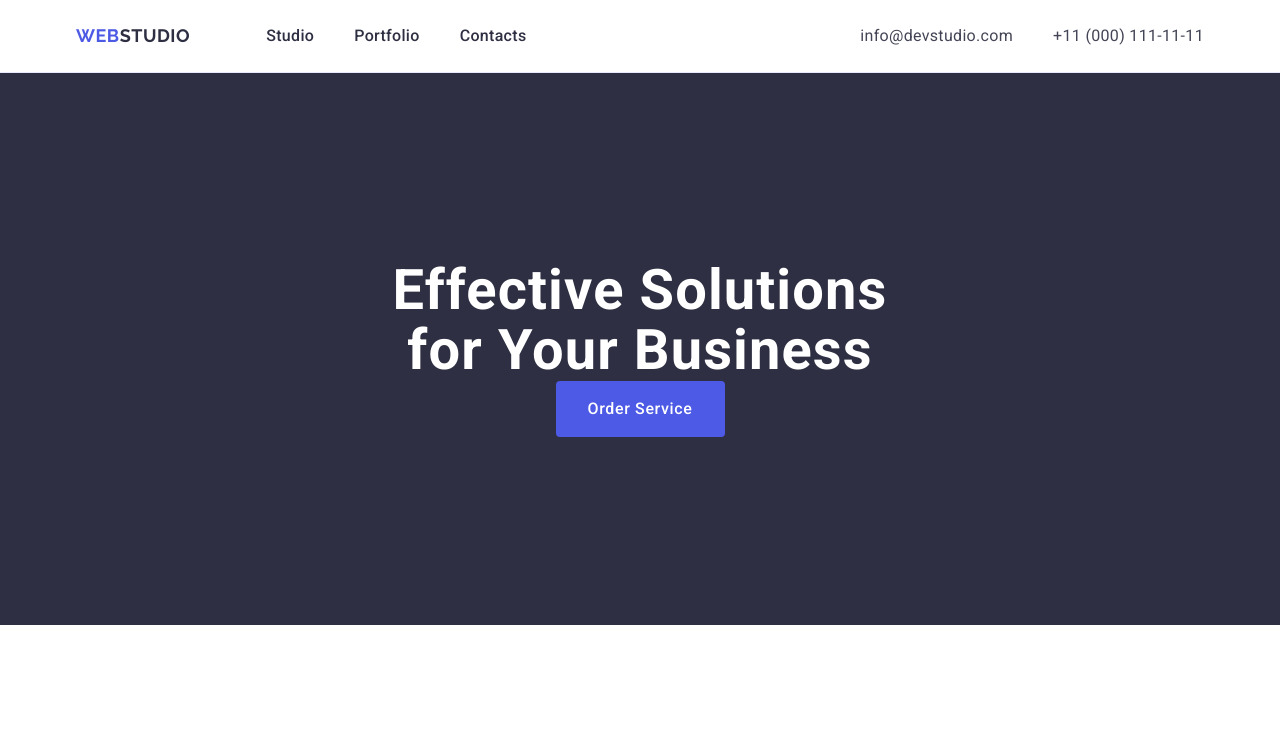
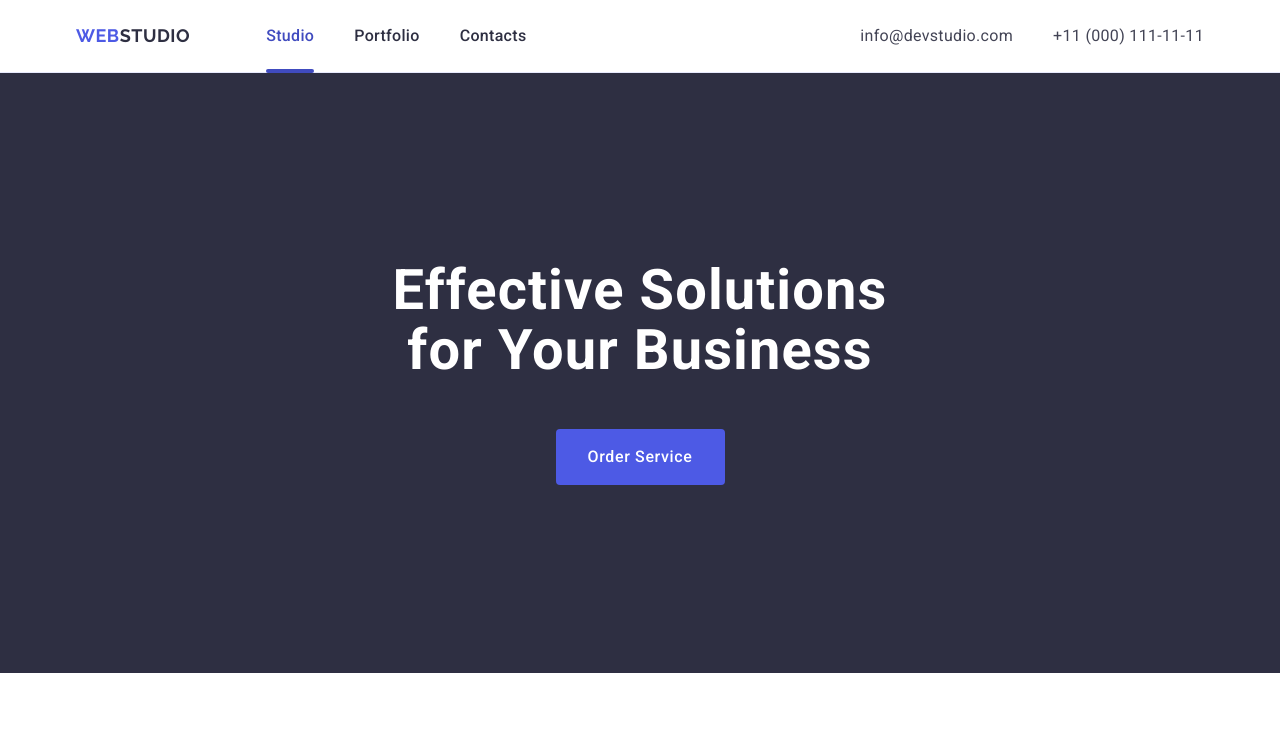
Before and after one commit to alina-demkova/goit-markup-hw-04, a plain HTML site: page index.html in a window 1280 px wide. Shown: the top 741 px of the page. Drawn offline with nearby package versions, Linux system fonts and the light colour scheme.

Commit message:
add header

```diff
--- a/css/styles.css
+++ b/css/styles.css
@@ -42,6 +42,7 @@ img {
 
 .page-header {
   border-bottom: 1px solid #e7e9fc;
+  box-shadow: 0 1px 6px 0 rgba(46, 47, 66, 0.08), 0 1px 1px 0 rgba(46, 47, 66, 0.16), 0 2px 1px 0 rgba(46, 47, 66, 0.08);
 }
 
 .header-container {
@@ -88,6 +89,24 @@ img {
   line-height: 1.5;
   letter-spacing: 0.02em;
   color: #2e2f42;
+
+  transition: color 250ms cubic-bezier(0.4, 0, 0.2, 1)
+}
+
+.nav-link.current {
+  position: relative;
+}
+
+.nav-link.current::after {
+ content: "";
+position: absolute;
+left: 0;
+bottom: -1px;
+ width: 100%;
+ height: 4px;
+ background-color: #404bbf;
+
+ border-radius: 2px;
 }
 
 .contacts {
@@ -107,11 +126,13 @@ img {
   line-height: 1.5;
   letter-spacing: 0.02em;
   color: #434455;
+  transition: color 250ms cubic-bezier(0.4, 0, 0.2, 1)
 }
-.nav-link: hover,
+.nav-link:hover,
 .nav-link:focus,
 .contacts-link:hover,
-.contacts-link:focus {
+.contacts-link:focus,
+.nav-link.current {
   color: #404bbf;
 }
 
@@ -131,6 +152,7 @@ img {
   max-width: 496px;
   margin: 0 auto;
   text-align: center;
+  margin-bottom: 48px;
 }
 
 .hero-btn {
--- a/index.html
+++ b/index.html
@@ -28,7 +28,7 @@
           >
           <ul class="nav-list">
             <li class="nav-item">
-              <a class="nav-link" href="./index.html">Studio</a>
+              <a class="nav-link current" href="./index.html">Studio</a>
             </li>
             <li class="nav-item"><a class="nav-link" href="">Portfolio</a></li>
             <li class="nav-item"><a class="nav-link" href="">Contacts</a></li>
```
Also changed, not shown: 1 other file.
